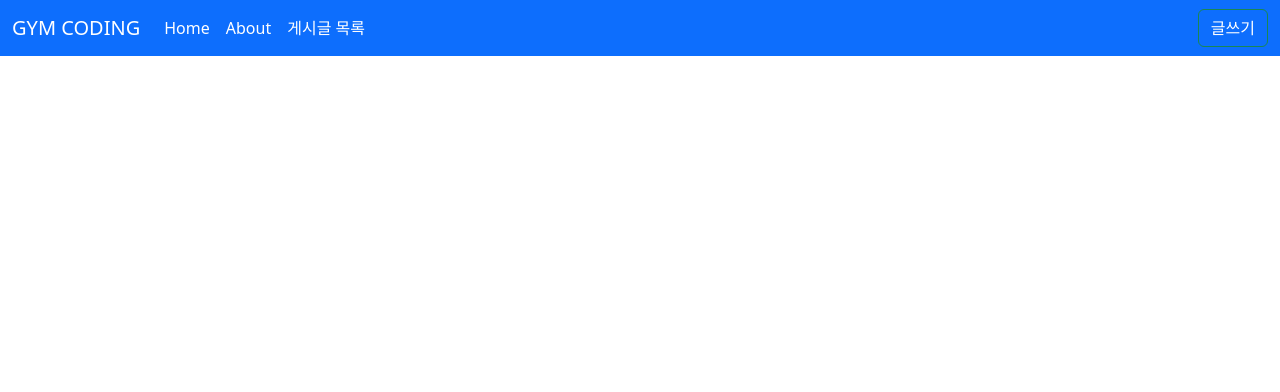
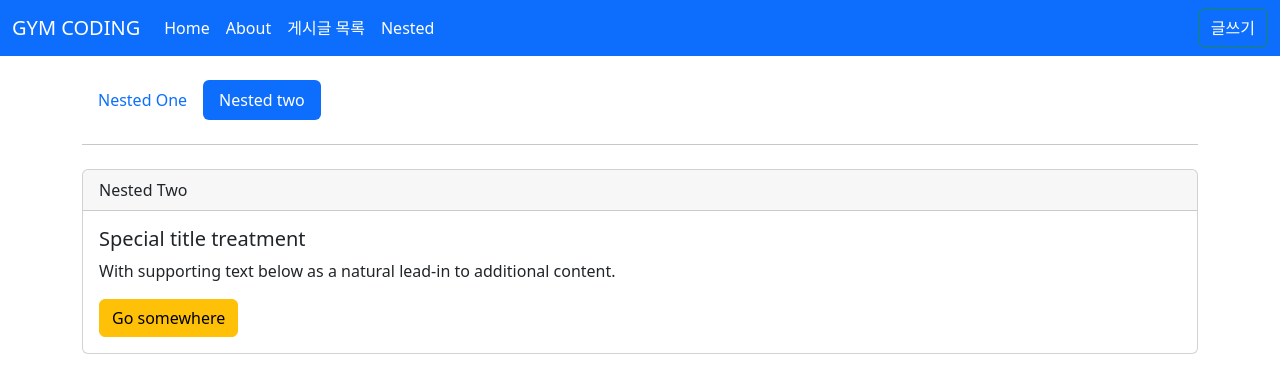
Before and after one commit to DSeung001/learn-vue, a Vue app in the folder vue3-posts/: page /nested/two in a window 1280 px wide. Shown: the top 392 px of the page. Built offline with nearby package versions, Linux system fonts and the light colour scheme.

Commit message:
404 Not Found & 중첩 라우트 적용

```diff
--- a/vue3-posts/src/layouts/TheHeader.vue
+++ b/vue3-posts/src/layouts/TheHeader.vue
@@ -39,6 +39,16 @@
                 게시글 목록
               </RouterLink>
             </li>
+            <li class="nav-item">
+              <RouterLink
+                class="nav-link active"
+                to="/nested"
+                active-class="active"
+              >
+                Nested
+              </RouterLink>
+            </li>
+
           </ul>
           <div class="d-flex">
             <button
--- a/vue3-posts/src/router/index.js
+++ b/vue3-posts/src/router/index.js
@@ -1,47 +1,82 @@
-import { createRouter, createWebHistory } from 'vue-router';
-import HomeView from '@/views/HomeView.vue';
-import AboutView from '@/views/AboutView.vue';
-import PostCreateView from '@/views/posts/PostCreateView.vue';
-import PostDetailView from '@/views/posts/PostDetailView.vue';
-import PostEditView from '@/views/posts/PostEditView.vue';
-import PostListView from '@/views/posts/PostListView.vue';
+import { createRouter, createWebHistory } from "vue-router";
+import HomeView from "@/views/HomeView.vue";
+import AboutView from "@/views/AboutView.vue";
+import PostCreateView from "@/views/posts/PostCreateView.vue";
+import PostDetailView from "@/views/posts/PostDetailView.vue";
+import PostEditView from "@/views/posts/PostEditView.vue";
+import PostListView from "@/views/posts/PostListView.vue";
+import NotFoundView from "@/views/NotFoundView.vue";
+import NestedView from "@/views/nested/NestedView.vue";
+import NestedOneView from "@/views/nested/NestedOneView.vue";
+import NestedTwoView from "@/views/nested/NestedTwoView.vue";
+import NestedHomeView from "@/views/nested/NestedHomeView.vue";
 
+
+// 정규식도 가능
+// /를 넣어야 절대경로로 정상 작동함!
 const routes = [
   {
-    path: '/',
-    name: 'Home',
-    component: HomeView,
+    path: "/",
+    name: "Home",
+    component: HomeView
   },
   {
-    path: '/about',
-    name: 'About',
-    component: AboutView,
+    path: "/about",
+    name: "About",
+    component: AboutView
   },
   {
-    path: '/posts',
-    name: 'PostList',
-    component: PostListView,
+    path: "/posts",
+    name: "PostList",
+    component: PostListView
   },
   {
-    path: '/posts/create',
-    name: 'PostCreate',
-    component: PostCreateView,
+    path: "/posts/create",
+    name: "PostCreate",
+    component: PostCreateView
   },
   {
-    path: '/posts/:id',
-    name: 'PostDetail',
-    component: PostDetailView,
+    path: "/posts/:id",
+    name: "PostDetail",
+    component: PostDetailView
   },
   {
-    path: '/posts/:id/edit',
-    name: 'PostEdit',
-    component: PostEditView,
+    path: "/posts/:id/edit",
+    name: "PostEdit",
+    component: PostEditView
   },
+  {
+    path: "/:pathMatch(.*)*",
+    name: "NotFound",
+    component: NotFoundView
+  },
+  {
+    path: "/nested",
+    name: "Nested",
+    component: NestedView,
+    children: [
+      {
+        path: "",
+        name: "NestedHome",
+        component: NestedHomeView
+      },
+      {
+        path: "one",
+        name: "NestedOne",
+        component: NestedOneView
+      }
+      , {
+        path: "two",
+        name: "NestedTwo",
+        component: NestedTwoView
+      }
+    ]
+  }
 ];
 
 const router = createRouter({
-  history: createWebHistory('/'),
-  routes,
+  history: createWebHistory("/"),
+  routes
 });
 
 export default router;
--- /dev/null
+++ b/vue3-posts/src/views/NotFoundView.vue
@@ -0,0 +1,22 @@
+<template>
+<div class="text-center py-5">
+  <h1>Oops</h1>
+  <h2>404 Not Found</h2>
+  <div class="text-muted">
+    요청한 페이지를 찾을 수 없습니다.
+  </div>
+  <div class="mt-4">
+    <RouterLink to="/">
+      <button class="btn btn-primary">
+        HOME
+      </button>
+    </RouterLink>
+  </div>
+</div>
+</template>
+
+<script setup>
+</script>
+
+<style lang="scss" scoped>
+</style>
--- /dev/null
+++ b/vue3-posts/src/views/nested/NestedHomeView.vue
@@ -0,0 +1,18 @@
+<template>
+  <div class="card">
+    <div class="card-header">
+      Nested Home
+    </div>
+    <div class="card-body">
+      <h5 class="card-title">Nested Routes Home..</h5>
+      <p></p>
+    </div>
+  </div>
+</template>
+
+<script>
+</script>
+
+<style scoped>
+
+</style>
--- /dev/null
+++ b/vue3-posts/src/views/nested/NestedOneView.vue
@@ -0,0 +1,20 @@
+<template>
+  <div class="card">
+    <div class="card-header">
+      Nested One
+    </div>
+    <div class="card-body">
+      <h5 class="card-title">Special title treatment</h5>
+      <p class="card-text">With supporting text below as a natural lead-in to additional content.</p>
+      <a href="#" class="btn btn-danger">Go somewhere</a>
+    </div>
+  </div>
+</template>
+
+<script setup>
+
+</script>
+
+<style scoped>
+
+</style>
--- /dev/null
+++ b/vue3-posts/src/views/nested/NestedTwoView.vue
@@ -0,0 +1,22 @@
+<template>
+  <div class="card">
+    <div class="card-header">
+      Nested Two
+    </div>
+    <div class="card-body">
+      <h5 class="card-title">Special title treatment</h5>
+      <p class="card-text">With supporting text below as a natural lead-in to additional content.</p>
+      <a href="#" class="btn btn-warning">Go somewhere</a>
+    </div>
+  </div>
+</template>
+
+<script>
+export default {
+  name: "NestedOneView"
+};
+</script>
+
+<style scoped>
+
+</style>
--- /dev/null
+++ b/vue3-posts/src/views/nested/NestedView.vue
@@ -0,0 +1,30 @@
+<template>
+  <div>
+    <ul class="nav nav-pills">
+      <li class="nav-item">
+        <RouterLink class="nav-link" active-class="active" :to="{name: 'NestedOne', replace :true}">
+          Nested One
+        </RouterLink>
+      </li>
+      <li class="nav-item">
+        <RouterLink class="nav-link" active-class="active" :to="{name: 'NestedTwo', replace :true}">
+          Nested two
+        </RouterLink>
+      </li>
+    </ul>
+
+    <hr class="my-4" />
+
+    <RouterView>
+
+    </RouterView>
+  </div>
+</template>
+
+<script setup>
+
+</script>
+
+<style scoped>
+
+</style>
```
